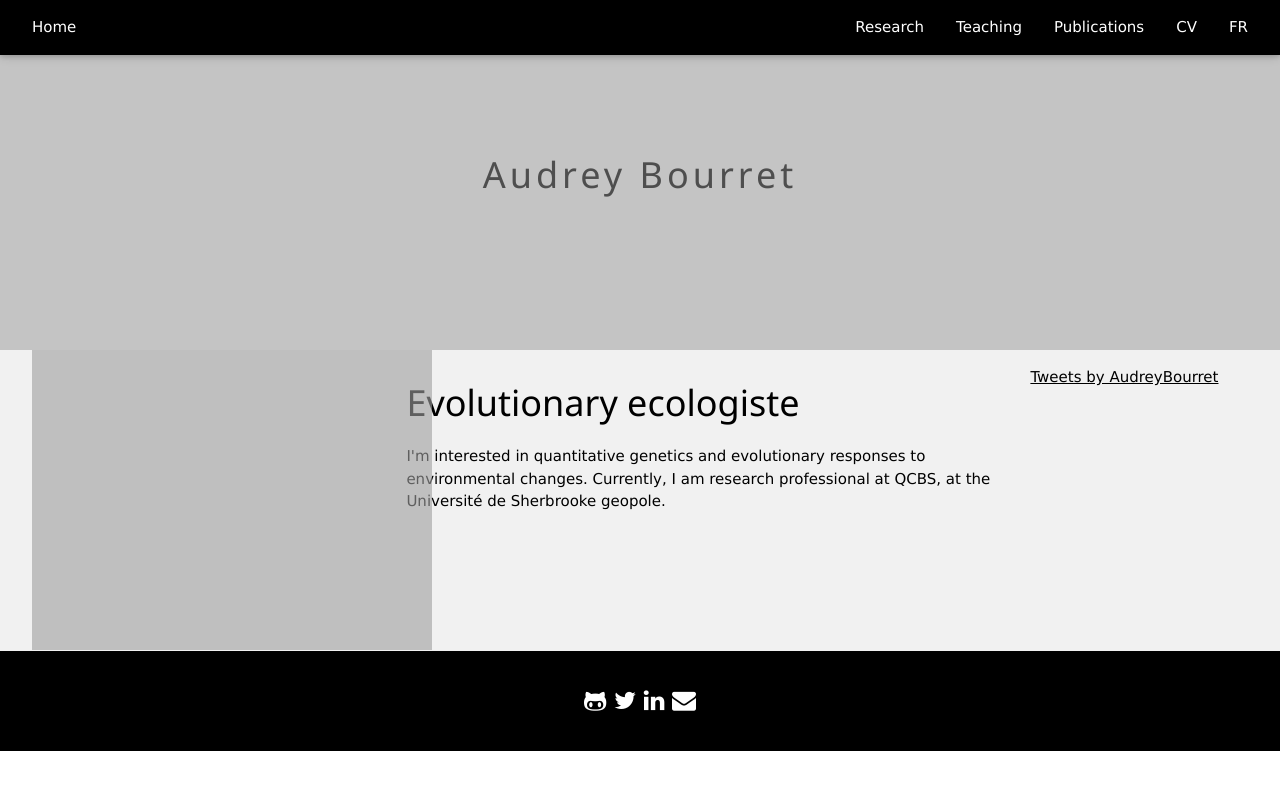
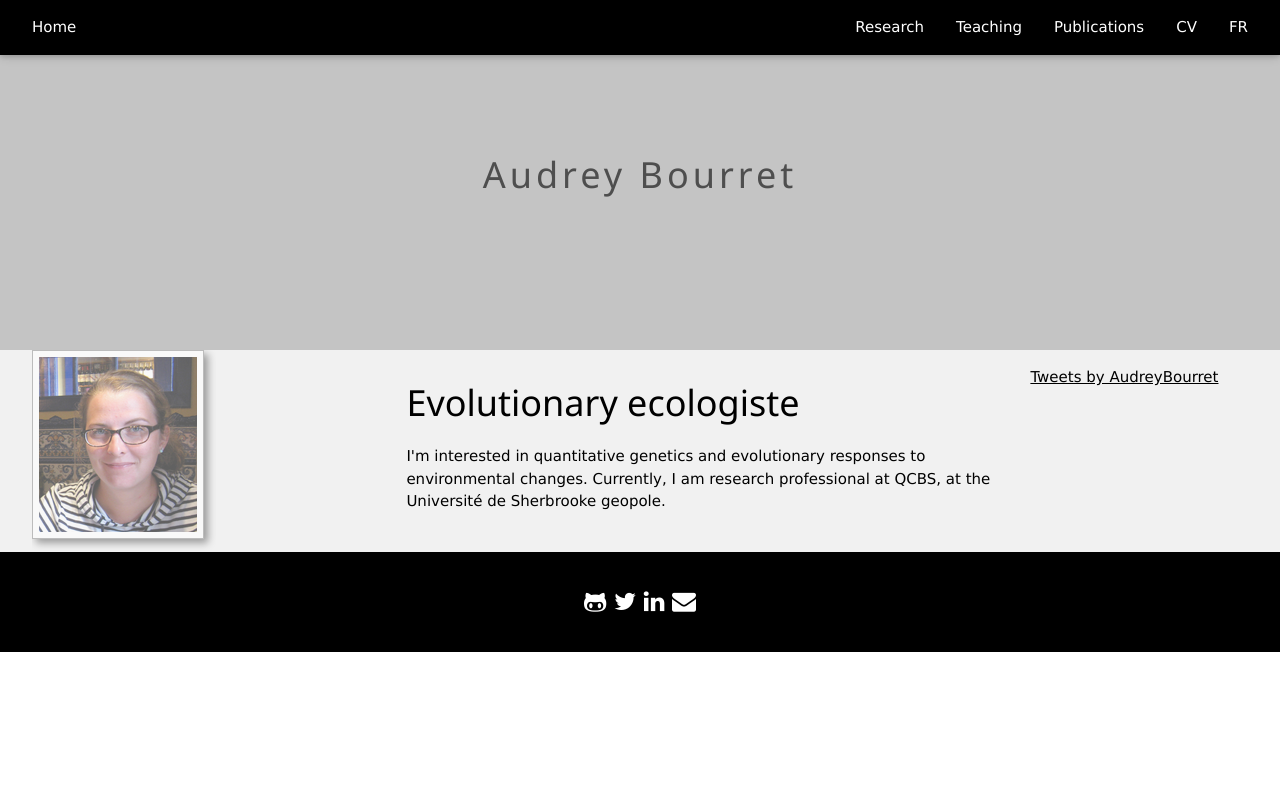
Before and after one commit to biodray/biodray.github.io, a Jekyll site: the page built from index.html, in a window 1280 px wide. Shown: the top 790 px of the page. Built offline with Jekyll 4.4.1, drawn with Linux system fonts in a browser that asks for light colours; comment, search, counter and statistics services are not loaded.

Commit message:
Modif image

```diff
--- a/index.html
+++ b/index.html
@@ -7,7 +7,7 @@ title: Audrey Bourret
     <div class="w3-row">
 
     	<div class="w3-col w3-container" style="width:30%">
-     		<img src="https://biodray.github.io/assets/img/myself.JPG" alt="Myself" class="w3-opacity">
+     		<img src="https://biodray.github.io/assets/img/myself.png" alt="Myself" class="w3-opacity">
     	</div>
 
     	<div class="w3-col w3-container w3-padding-16" style="width:50%">
```
